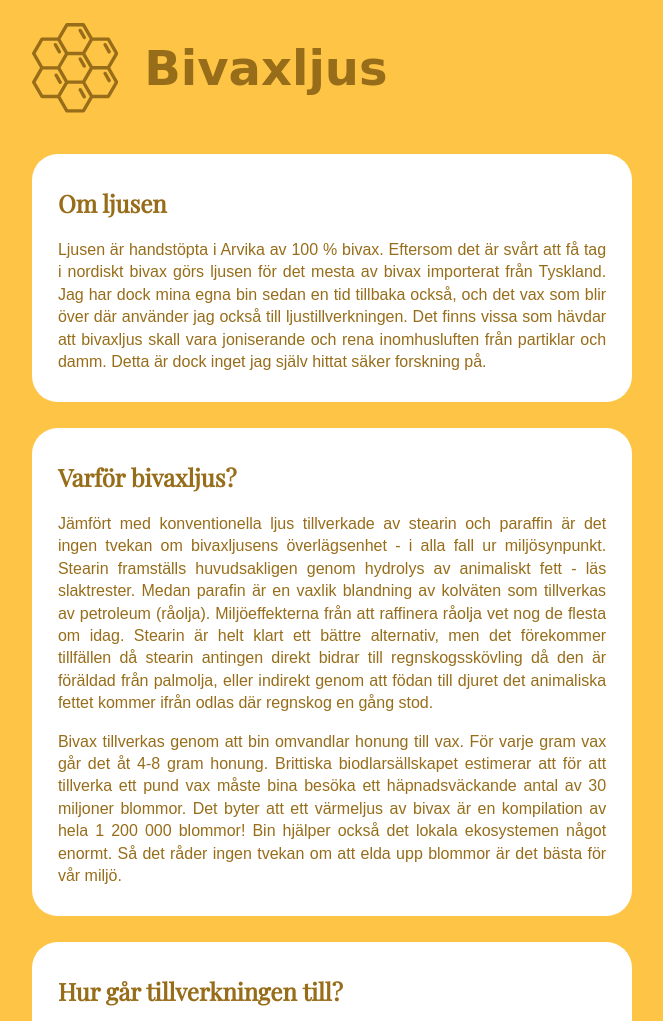
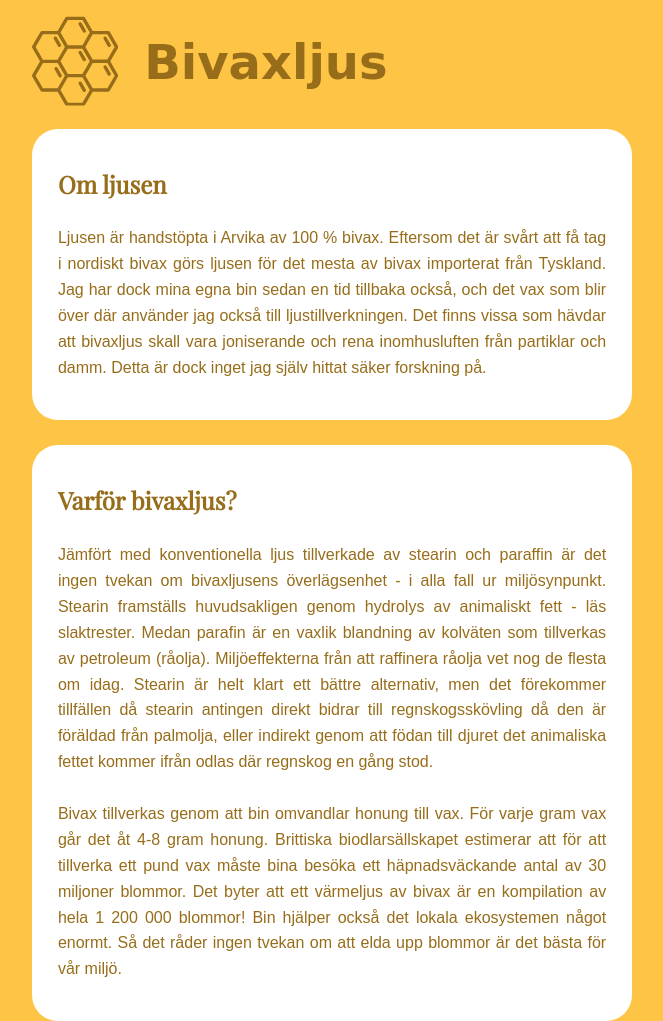
Before and after one commit to enjikaka/bivaxljus, a plain HTML site: page index.html in a window 1280 px wide. Shown: the top 1021 px of the page, without its empty margins (308-971 px from the left). Drawn offline with nearby package versions, Linux system fonts and the light colour scheme; a web font is replaced by a local one.

Commit message:
More golden ratio

```diff
--- a/styles.css
+++ b/styles.css
@@ -2,6 +2,7 @@
   --white: #fff;
   --yellow: #FEC445;
   --yellow-dark: #976D1A;
+  --half-golden-ratio-margin: 0.80901699437rem;
   --golden-ratio-margin: 1.61803398875rem;
 }
 
@@ -23,6 +24,7 @@ h1,
 h2,
 h3 {
   font-family: 'Playfair Display', serif;
+  margin: var(--golden-ratio-margin) 0 var(--half-golden-ratio-margin);
 }
 
 main {
@@ -42,6 +44,7 @@ main > header figure {
   margin: 0;
   margin-right: var(--golden-ratio-margin);
   color: var(--pink);
+  transform: translateY(5.5px);
 }
 
 main > header h1 {
@@ -53,10 +56,11 @@ article {
   background-color: var(--white);
   padding: calc(var(--golden-ratio-margin) / 2) var(--golden-ratio-margin);
   border-radius: var(--golden-ratio-margin);
-  margin: var(--golden-ratio-margin) 0 ;
+  margin: var(--golden-ratio-margin) 0;
 }
 
 p {
-  line-height: 1.4rem;
+  line-height: var(--golden-ratio-margin);
   text-align: justify;
+  margin: var(--golden-ratio-margin) 0;
 }
```
